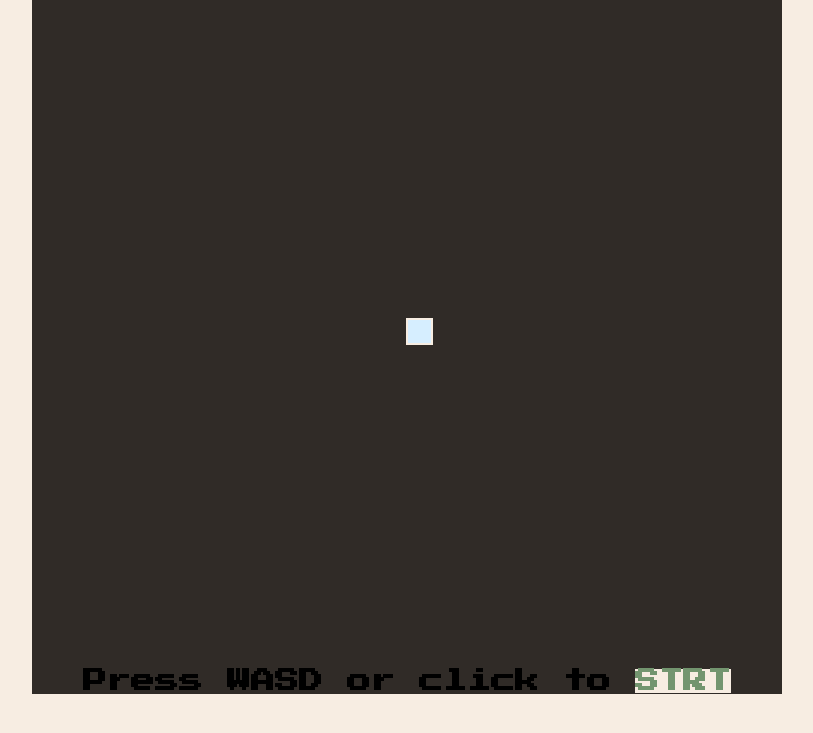
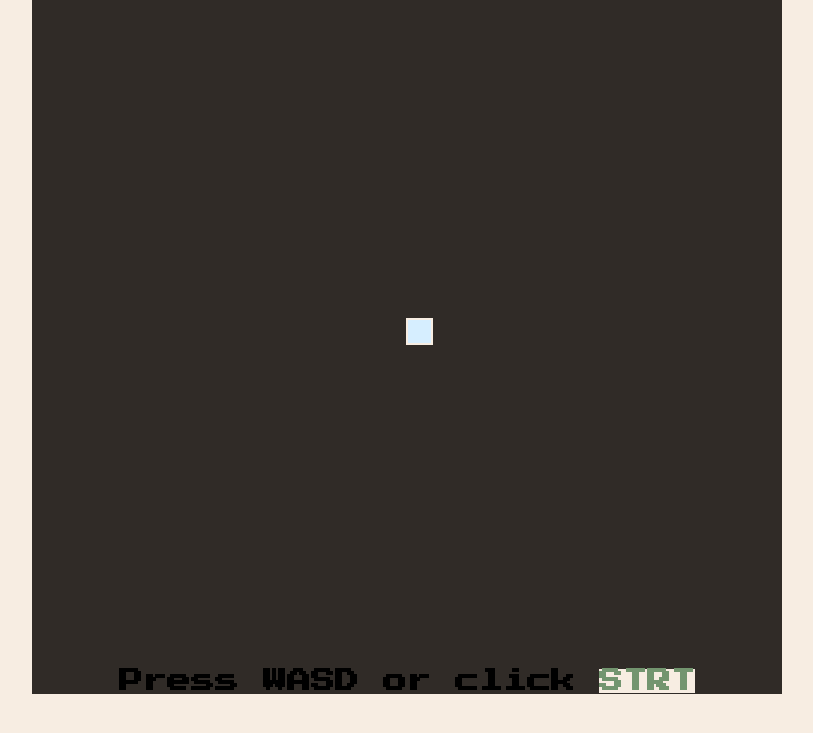
Before and after one commit to jzappitello/snake, a plain HTML site: page index.html in a window 1280 px wide. Shown: the part 169-902 px from the top of the page, without its empty margins (233-1046 px from the left). Drawn offline with Linux system fonts and the light colour scheme.

Commit message:
final thought

```diff
--- a/index.html
+++ b/index.html
@@ -14,7 +14,7 @@
     <main>
       <canvas id="gameBoard" width="750" height="750"></canvas>
     </main>
-    <h2 id="strt">Press WASD or click to <button id="strt" type="button">STRT</button></h2>
+    <h2 id="strt">Press WASD or click <button id="strt" type="button">STRT</button></h2>
     <h1 id="gameOver">GAME OVER!!!</h1>
     <button id="again" type="button" onclick="location.reload()">Play again</button>
 </body>
```
